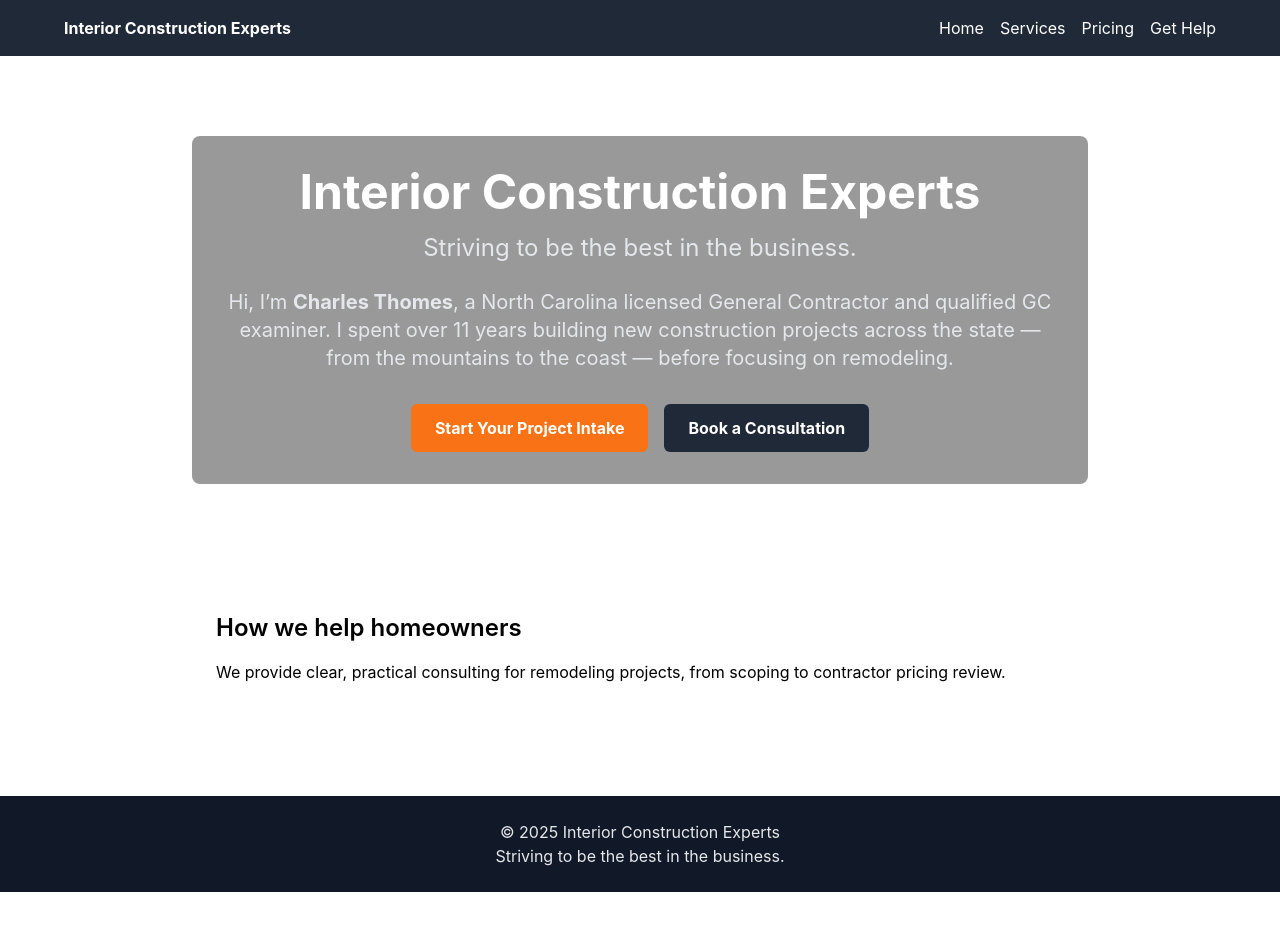
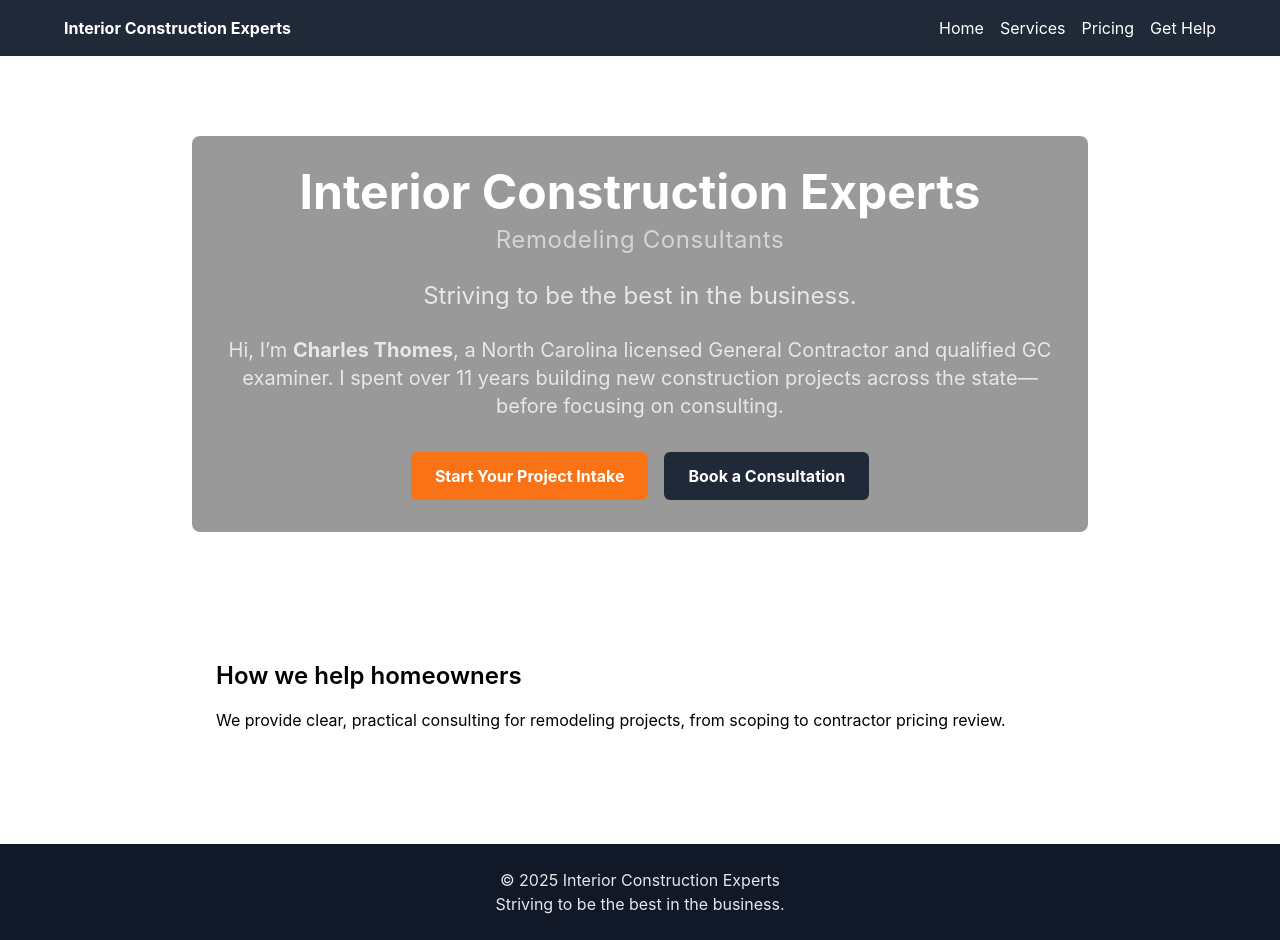
Before and after one commit to cbtech0357-ux/interior-construction-experts-nextjs, a Next.js app in the folder interior-construction-experts-nextjs/: page / in a window 1280 px wide. Before the commit the page ends 892 px from the top, so only its background shows below. Built offline with nearby package versions, Linux system fonts and the light colour scheme.

Commit message:
Update HeroSection with new subtitle and formatting

```diff
--- a/interior-construction-experts-nextjs/components/HeroSection.js
+++ b/interior-construction-experts-nextjs/components/HeroSection.js
@@ -2,16 +2,42 @@ export default function HeroSection() {
   return (
     <section className="hero relative bg-cover bg-center py-20" style={{backgroundImage: "url('/images/hero-bg-construction.jpg')"}}>
       <div className="bg-black/40 p-8 rounded-lg max-w-4xl mx-auto text-center">
-        <h1 className="text-4xl sm:text-5xl font-bold text-white mb-4">Interior Construction Experts</h1>
-        <p className="text-xl sm:text-2xl text-gray-200 mb-6">Striving to be the best in the business.</p>
+
+        {/* Main Title */}
+        <h1 className="text-4xl sm:text-5xl font-bold text-white mb-2">
+          Interior Construction Experts
+        </h1>
+
+        {/* New Subtitle */}
+        <h2 className="text-xl sm:text-2xl text-gray-300 mb-6 tracking-wide">
+          Remodeling Consultants
+        </h2>
+
+        {/* Existing Tagline */}
+        <p className="text-xl sm:text-2xl text-gray-200 mb-6">
+          Striving to be the best in the business.
+        </p>
+
+        {/* Existing Intro Paragraph */}
         <p className="text-lg sm:text-xl text-gray-200 mb-8 leading-relaxed">
-          Hi, I’m <strong>Charles Thomes</strong>, a North Carolina licensed General Contractor and qualified GC examiner. I spent over 11 years building new construction projects across the state — from the mountains to the coast — before focusing on remodeling.
+          Hi, I’m <strong>Charles Thomes</strong>, a North Carolina licensed General Contractor and qualified GC examiner.
+          I spent over 11 years building new construction projects across the state—before focusing on consulting.
         </p>
+
+        {/* Buttons */}
         <div className="flex flex-col sm:flex-row justify-center gap-4">
-          <a href="/meta-landing" className="bg-orange-500 hover:bg-orange-600 text-white font-bold py-3 px-6 rounded-md">Start Your Project Intake</a>
-          <a href="/pricing" className="bg-gray-800 hover:bg-gray-900 text-white font-bold py-3 px-6 rounded-md">Book a Consultation</a>
+          <a href="/meta-landing"
+             className="bg-orange-500 hover:bg-orange-600 text-white font-bold py-3 px-6 rounded-md">
+            Start Your Project Intake
+          </a>
+
+          <a href="/pricing"
+             className="bg-gray-800 hover:bg-gray-900 text-white font-bold py-3 px-6 rounded-md">
+            Book a Consultation
+          </a>
         </div>
+
       </div>
     </section>
-  )
+  );
 }
```
